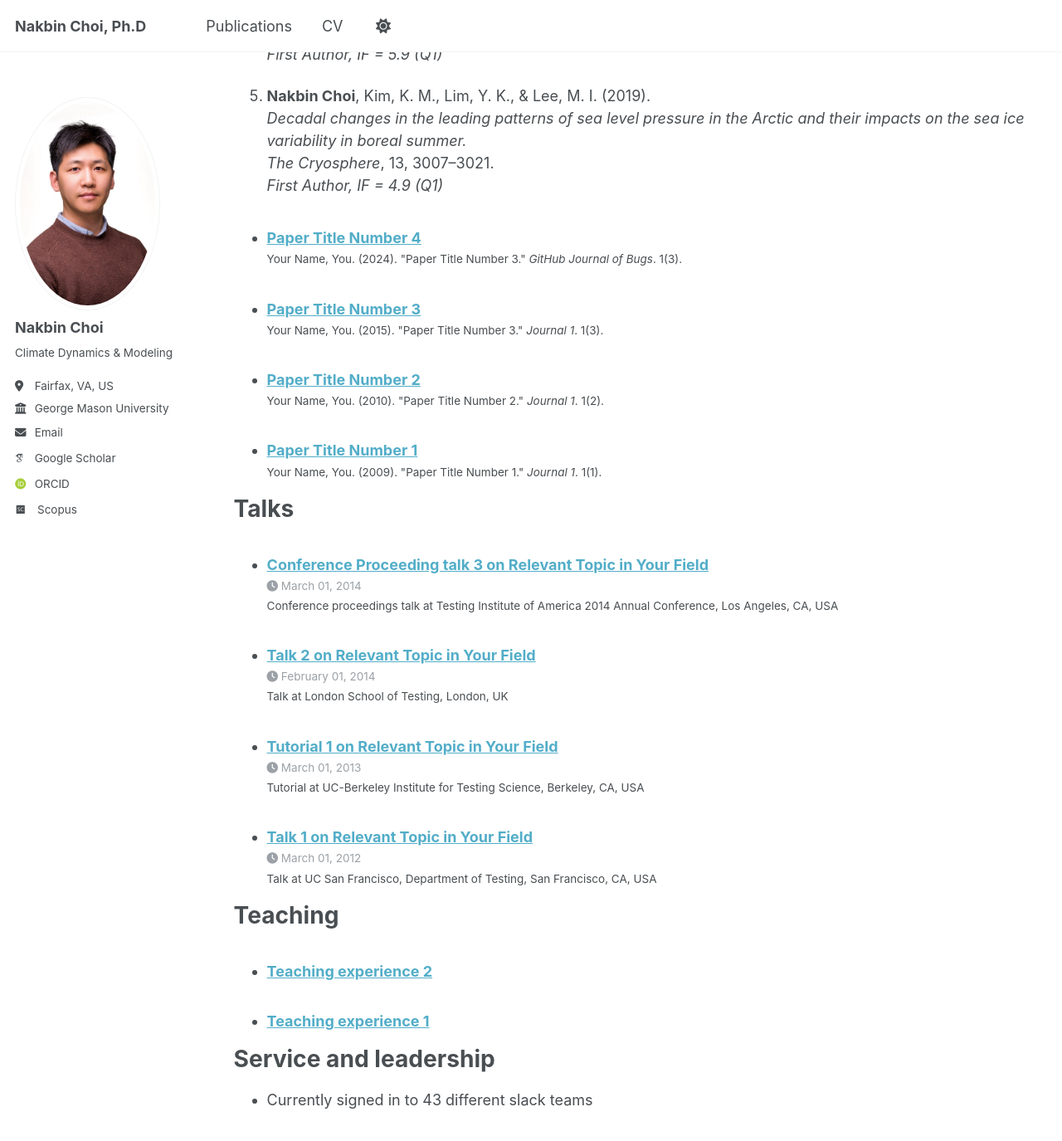
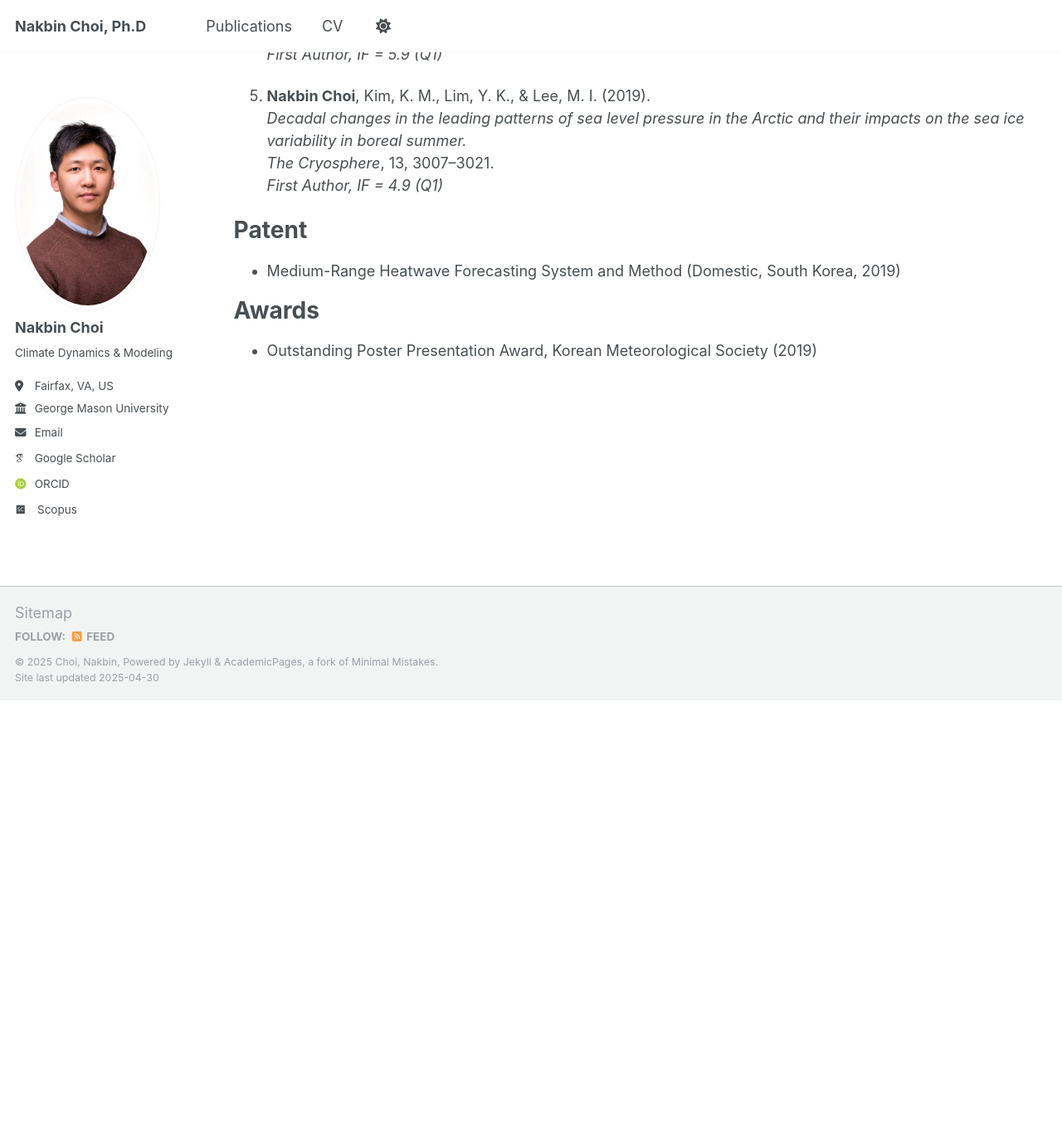
Before and after one commit to nakbin/profile, a Jekyll site: the page built from _pages/cv.md, in a window 1280 px wide and 1400 px high, scrolled down 1356 px. Shown: the top 1375 px of the window at 83% size. Built offline with Jekyll 4.4.1, drawn with Linux system fonts in a browser that asks for light colours; some web fonts are replaced; after the commit the page ends 2200 px from its top, so only the background shows below that.

Commit message:
Update cv.md

```diff
--- a/_pages/cv.md
+++ b/_pages/cv.md
@@ -59,22 +59,10 @@ Publications (Selected)
    *The Cryosphere*, 13, 3007–3021.
    _First Author, IF = 4.9 (Q1)_
 
-  <ul>{% for post in site.publications reversed %}
-    {% include archive-single-cv.html %}
-  {% endfor %}</ul>
+Patent
+======
+- Medium-Range Heatwave Forecasting System and Method (Domestic, South Korea, 2019)
 
-Talks
+Awards
 ======
-  <ul>{% for post in site.talks reversed %}
-    {% include archive-single-talk-cv.html  %}
-  {% endfor %}</ul>
-
-Teaching
-======
-  <ul>{% for post in site.teaching reversed %}
-    {% include archive-single-cv.html %}
-  {% endfor %}</ul>
-
-Service and leadership
-======
-* Currently signed in to 43 different slack teams
+- Outstanding Poster Presentation Award, Korean Meteorological Society (2019)
```
